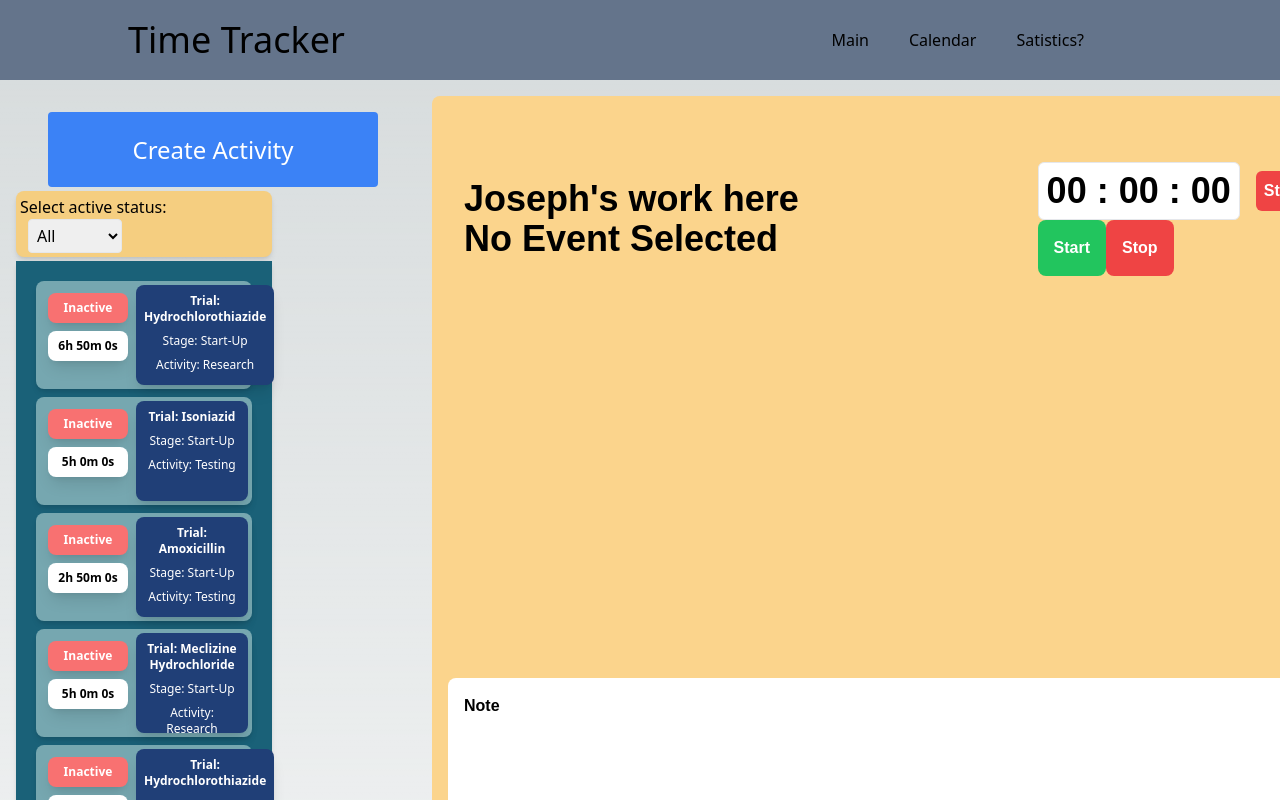
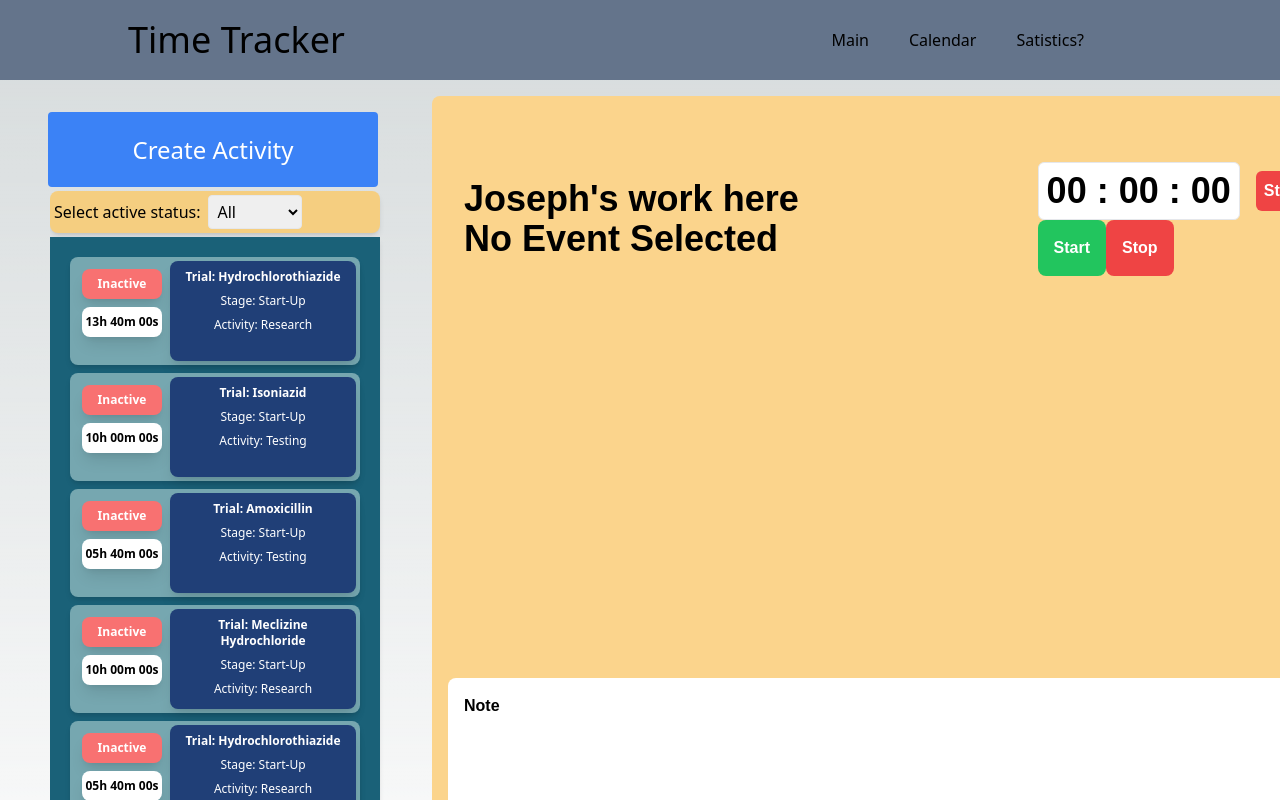
Before and after one commit to CHCTS-Microservices/TimeTracker, a Next.js app: page /main in a window 1280 px wide. Shown: the top 800 px of the page. Built offline with nearby package versions, Linux system fonts and the light colour scheme.

Commit message:
SidePnelLayout

```diff
--- a/src/components/SidePanel.tsx
+++ b/src/components/SidePanel.tsx
@@ -1,18 +1,14 @@
 'use client'
-import React, { useState } from 'react';
+import React, { useEffect, useState } from 'react';
 import  * as Struct from '@/app/utils/types';
+
 
 // Interface to define the expected props for the SidePanel component
 interface SidePanelProps {
     events: Struct.Event[];
-    onEventSelect: (event: Struct.Event) => void;
-    selectedEvent: Struct.Event | null;
   }
 
-
-
-
-function SidePanel({ events, selectedEvent, onEventSelect}: SidePanelProps) {
+function SidePanel( {events} : SidePanelProps) {
     // sort events by active then by time
     events.sort((a, b) => {
       if (a.active && !b.active) {
@@ -25,41 +21,68 @@ function SidePanel({ events, selectedEvent, onEventSelect}: SidePanelProps) {
       }
   });
 
-
-
-
   // convert the given duration object into a human-readable string.
   function formatDuration(duration: Struct.Duration): string {
     return `${duration.hours}h ${duration.minutes}m ${duration.seconds}s`;
   }
 
-  interface EventCardProps {
-    event: Struct.Event;
-    onEventSelect: (event: Struct.Event) => void;
-    selectedEvent: Struct.Event | null;
+  const EventCard: React.FC<{ event: Struct.Event }> = ({ event }) => {
+    // Get the initial duration using timeCalc function
+    const initialDuration = Struct.timeCalc(event);
+    const initialSeconds = initialDuration.hours * 3600 + initialDuration.minutes * 60 + initialDuration.seconds;
+
+    // Set the initial seconds
+    const [seconds, setSeconds] = useState(initialSeconds);
+    const isActive = event.active;
+
+    useEffect(() => {
+        let interval: any = null;
+        if (isActive) {
+            interval = setInterval(() => {
+                setSeconds(seconds => seconds + 1);
+            }, 1000);
+        } else {
+            clearInterval(interval);
+        }
+        return () => clearInterval(interval);
+    }, [isActive]);
+
+    const formatTime = () => {
+      // Add initial time to the current elapsed time (in seconds)
+      const initialSeconds = initialDuration.hours * 3600 + initialDuration.minutes * 60 + initialDuration.seconds;
+      const totalSeconds = seconds + initialSeconds;
+      const getSeconds = `0${(totalSeconds % 60)}`.slice(-2);
+      const min = Math.floor(totalSeconds / 60);
+      const getMinutes = `0${min % 60}`.slice(-2);
+      const totalHours = Math.floor(totalSeconds / 3600);
+
+      // Check if total hours exceed 24, then convert it to days
+      if (totalHours >= 24) {
+          const days = Math.floor(totalHours / 24);
+          const getHours = `0${totalHours % 24}`.slice(-2);
+          return `${days}D ${getHours}h ${getMinutes}m ${getSeconds}s`;
+      } else {
+          const getHours = `0${totalHours}`.slice(-2);
+          return `${getHours}h ${getMinutes}m ${getSeconds}s`;
+      }
    }
 
-  // an interface for the props expected by the `EventCard` component.
-  const EventCard: React.FC<EventCardProps> = ({ event, selectedEvent, onEventSelect }) => {
-
-    // Check if the current event is the selected event based on their IDs.
-    const isSelected = selectedEvent?.id === event.id;
 
     return (
-      // Container for the entire card, background color changes based on if the event is selected
-        <button className={`m-1 p-1 side-pannel-width rounded-lg shadow-md ${isSelected ? 'bg-[#f5ce80]' : 'bg-[#76a7b0]'} hover:bg-[#f5ce80]`} onClick={() => onEventSelect(event)}>
+        // ${event.active ? 'bg-[#f5ce80]' :'bg-[#76a7b0] ' }
+        <button className={`m-1 p-1 side-pannel-width rounded-lg shadow-md bg-[#76a7b0] hover:bg-[#f5ce80]`} >
 
           {/* Using flexbox to layout inner elements of the card horizontally */}
           <div className="flex space-x-2 ">
             <div>
-              {/*Card: active label. Label indicating whether the event is active ("Tracking") or inactive. The background color changes based on the event's active status */}
+              {/*Card: active label. Label indicating whether the event is active ("Tracking") or inactive */}
               <div className={`flex items-center justify-center w-[80px] h-[30px] mt-2 ml-2 rounded-lg shadow-lg text-white  ${event.active ? 'bg-green-600' : 'bg-red-400'}`} >
                 <p className="text-xs font-semibold">{event.active ? 'Tracking' : 'Inactive'}</p>
               </div>
 
               {/*Card: dynamic time. */}
-              <div className={`flex items-center justify-center w-[80px] h-[30px] mt-2 ml-2 rounded-lg shadow-lg bg-white`} >
-                <p className="text-xs font-semibold  bg-white text-black">{formatDuration(Struct.timeCalc(event))}</p>
+              <div className={`flex items-center justify-center w-[80px] h-[30px] mt-2 ml-2 rounded-lg shadow-lg bg-white`}>
+                <p className="text-xs font-semibold  bg-white text-black">{formatTime()}</p>
               </div>
             </div>
 
@@ -74,32 +97,25 @@ function SidePanel({ events, selectedEvent, onEventSelect}: SidePanelProps) {
         </button>
     );
   }
-
-
-
-
     // State for managing the active filter status.
-    // It can be either `true` (Trackinig), `false` (Inactive), or `null` (show all).
     const [filterActive, setFilterActive] = useState<boolean | null>(null);
 
     // Filtering the list of events based on the active status filter.
-    // If `filterActive` is null, show all events. Otherwise, show events that match the active status.
     const filteredEvents = filterActive !== null
         ? events.filter(event => event.active === filterActive)
         : events;
 
         return (
-
-        <div>
+          <div style={{left: '50px', position: 'fixed', overflow: 'auto' }}>
               {/* Filter */}
-            <div className="m-1 p-1 ml-0 rounded-lg shadow-md w-64 h-full" style={{ background: 'rgb(245, 206, 128)'}}>
+              <div className="m-1 p-1 ml-0 rounded-lg shadow-md text-black" style={{ background: 'rgb(245, 206, 128)', width: '330px' }}>
                   {/* Label indicating the purpose of the dropdown */}
                   <label>Select active status:</label>
 
                   {/* Dropdown to select the active status filter.
                   It updates the `filterActive` state when its value changes. */}
                   <select
-                    className="ml-2 p-1 border rounded"
+                      className="ml-2 p-1 border rounded bg- white"
                       value={filterActive === null ? '' : filterActive.toString()}
                       onChange={e => setFilterActive(e.target.value === '' ? null : e.target.value === 'true')}
                   >
@@ -110,15 +126,13 @@ function SidePanel({ events, selectedEvent, onEventSelect}: SidePanelProps) {
               </div>
 
               {/* Event Cards */}
-            <div className="w-64 h-full bg-gray-100 p-4 shadow-md " style={{ background: 'rgb(26, 97, 120)' }}>
+              <div className="bg-gray-100 p-4 shadow-md " style={{ background: 'rgb(26, 97, 120)', height: 'calc(784px - 2.5rem)', overflowY: 'auto', width: '330px' }}>
                   {filteredEvents.map(event => (
-                <EventCard key={event.id} event={event} selectedEvent={selectedEvent} onEventSelect={onEventSelect}/>
+                      <EventCard key={event.id} event={event} />
                   ))}
-
-
               </div>
-        </div>)
-
+          </div>
+      )
 
 
   // );
```
Lines whose indentation alone changed are shown as unchanged.
